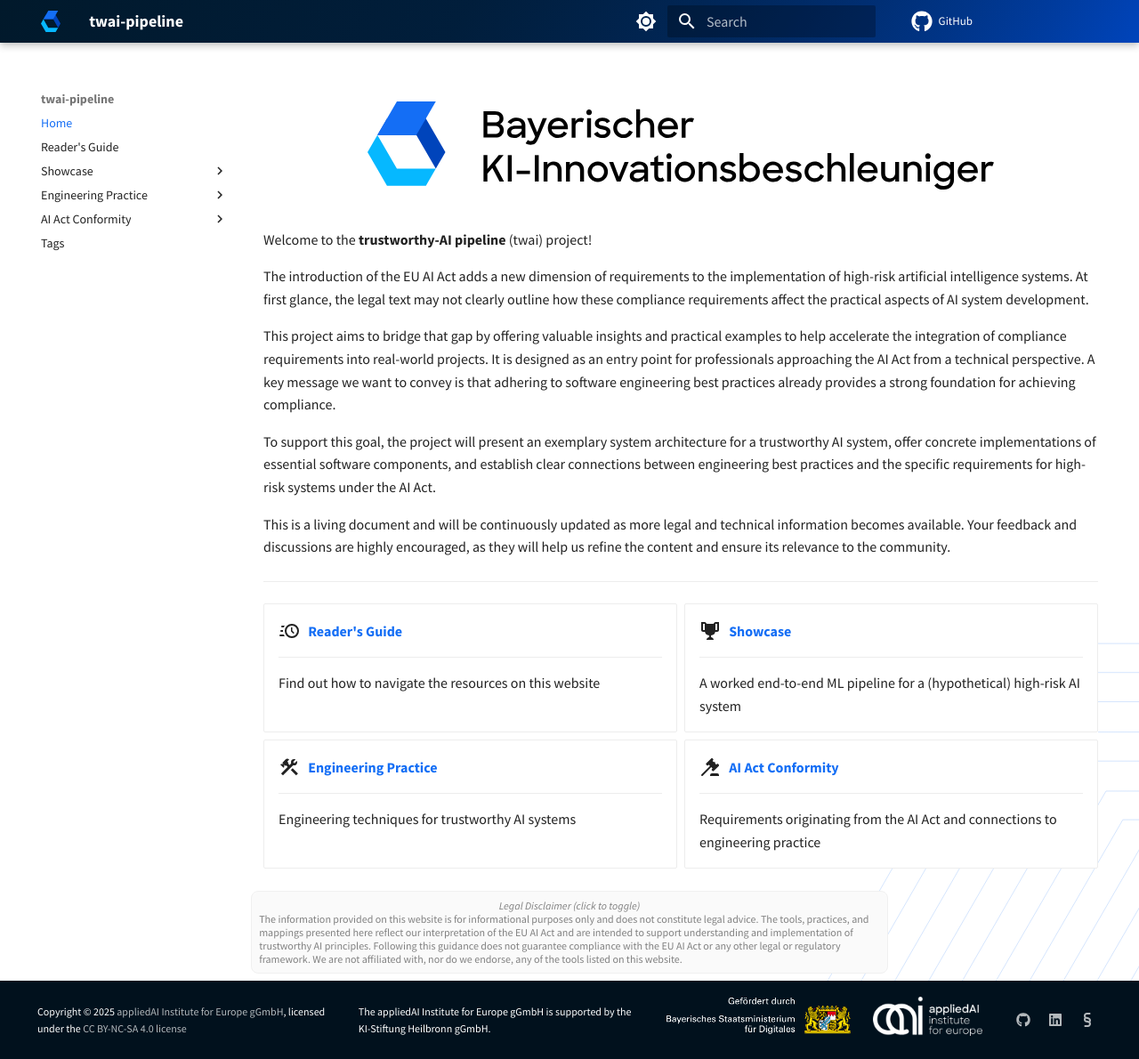
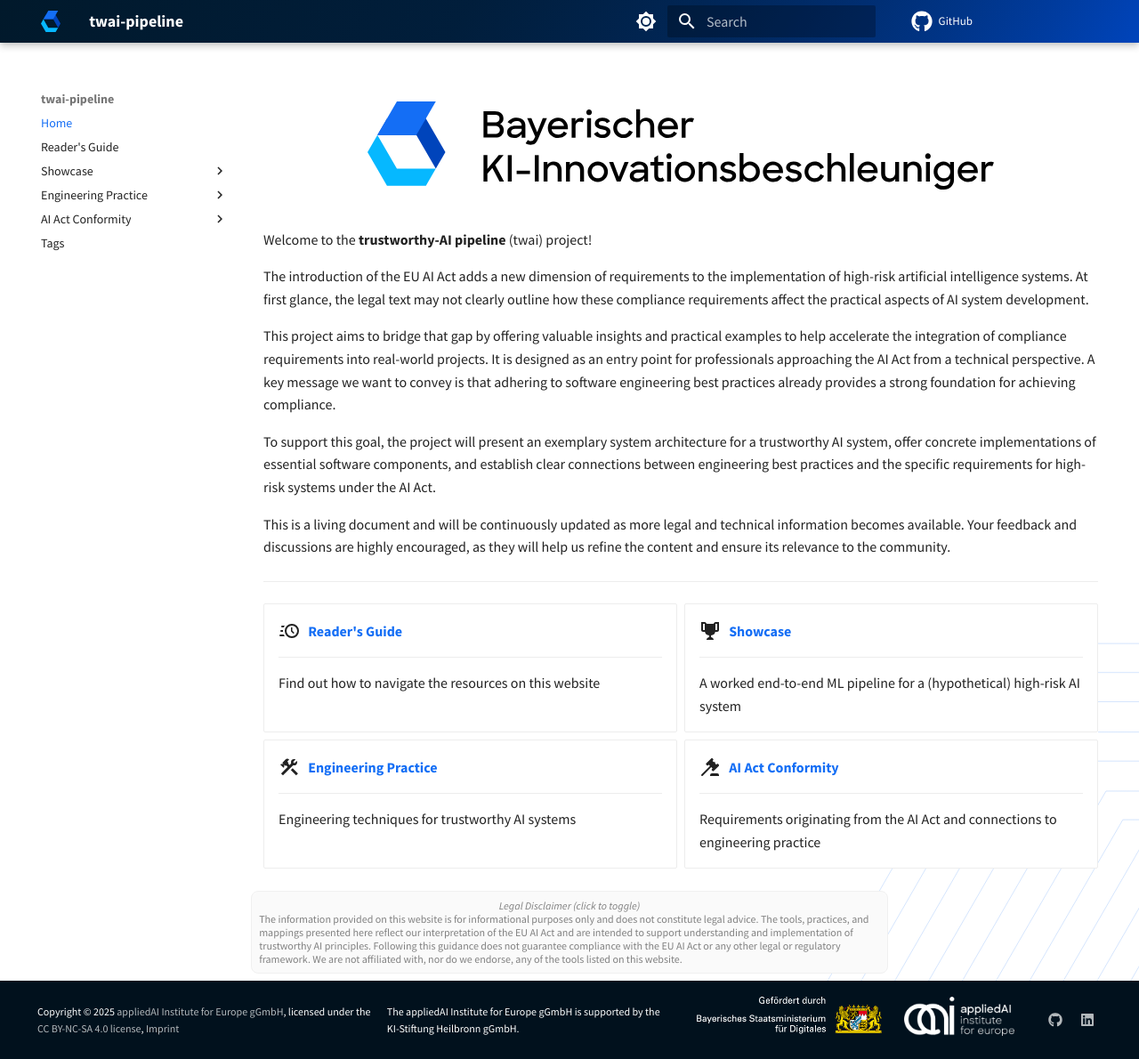
Before and after one commit to aai-institute/practical-ai-act, an MkDocs documentation site: the page built from docs/index.md, in a window 1280 px wide and 1190 px high. Shown: the whole window at 89% size. Built offline with MkDocs 1.6.1 and Material for MkDocs 9.7.7, drawn with Linux system fonts in a browser that asks for light colours; plug-ins that fetch from the network failed and are left out; comment, search, counter and statistics services are not loaded; the version menu is left out.

Commit message:
Replace Impressum icon with text link for clarity in copyright footer

```diff
--- a/docs/_theme_overrides/partials/copyright.html
+++ b/docs/_theme_overrides/partials/copyright.html
@@ -6,6 +6,8 @@
     >, licensed under the
     <a href="https://creativecommons.org/licenses/by-nc-sa/4.0/"
       >CC BY-NC-SA 4.0 license</a
+    >, <a href="https://appliedai-institute.de/impressum"
+      >Imprint</a
     >
   </p>
   <p>
--- a/mkdocs.yml
+++ b/mkdocs.yml
@@ -159,9 +159,6 @@ extra:
       link: https://github.com/aai-institute/twai-pipeline
     - icon: fontawesome/brands/linkedin
       link: https://www.linkedin.com/company/appliedai-institute-for-europe-ggmbh/
-    - icon: fontawesome/solid/section
-      link: https://appliedai-institute.de/impressum
-      name: Impressum / Imprint
 
 extra_css:
   - _styles/extra.css
```
